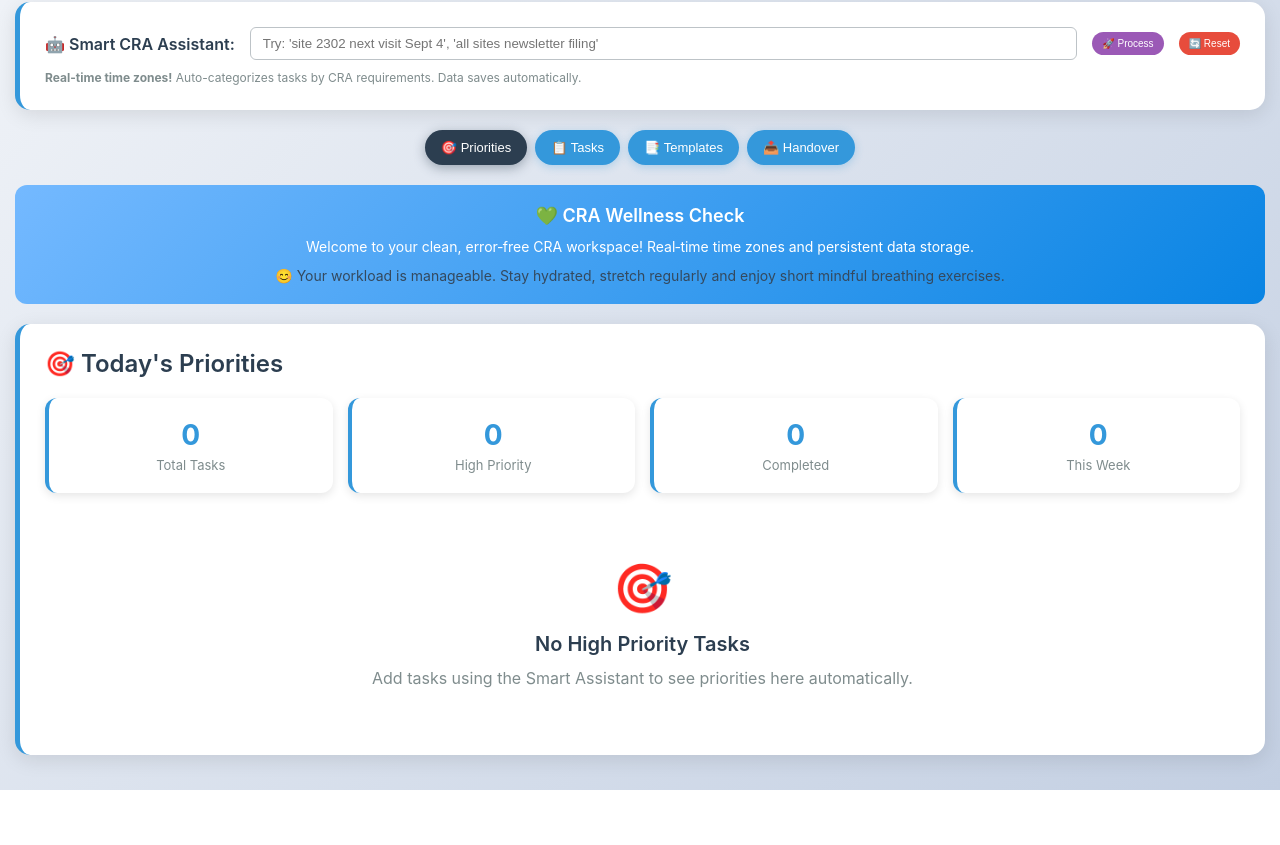
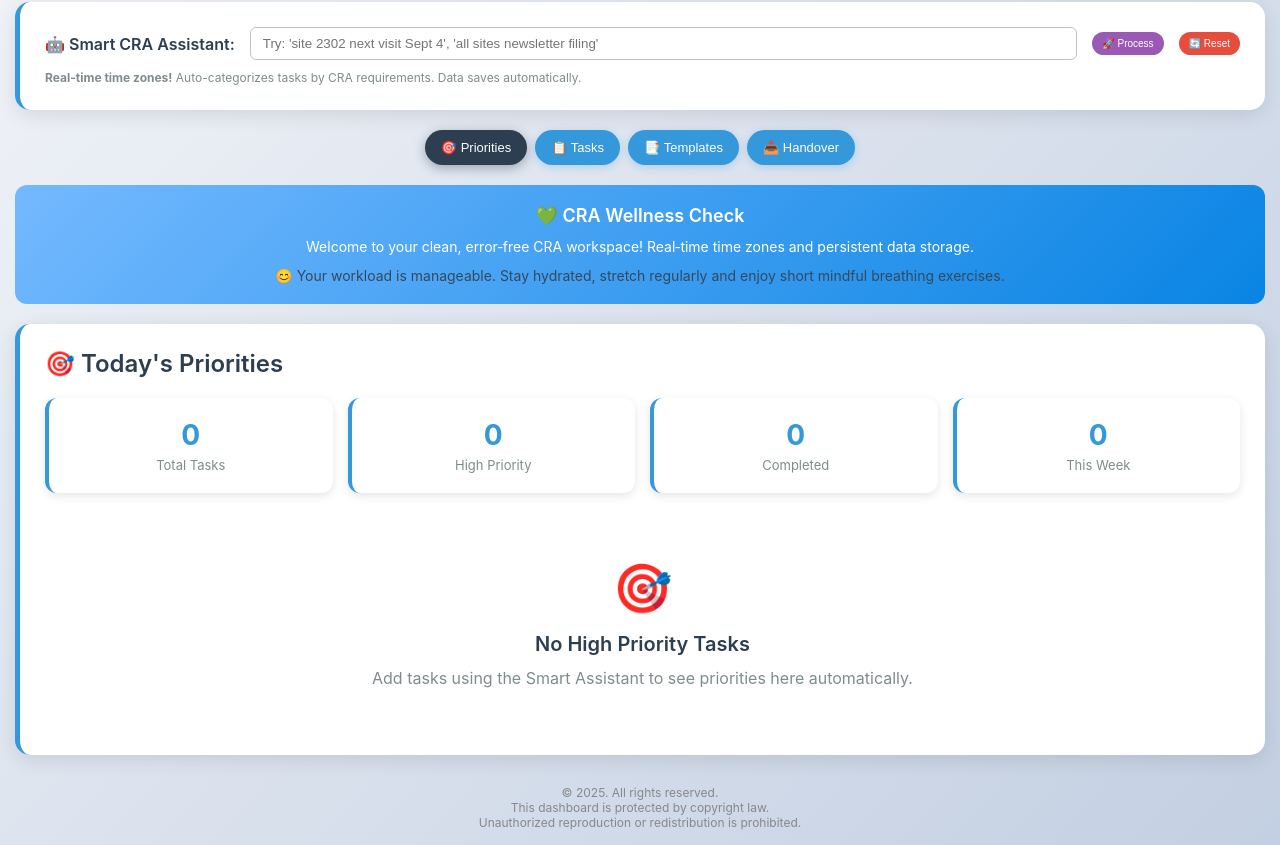
Before and after one commit to maikaramacciato-creator/cra-dashboard, a plain HTML site: page index.html in a window 1280 px wide. Shown: the part 289-1134 px from the top of the page. Before the commit the page ends 1079 px from the top, so only its background shows below. Drawn offline with Linux system fonts and the light colour scheme.

Commit message:
Update index.html
Added copyright footer

```diff
--- a/index.html
+++ b/index.html
@@ -2163,5 +2163,12 @@ function handleQuickAdd(inputText) {
         alert("Task saved (logic to store it would go here).");
     }
 }
-</script></body>
+</script><footer style="text-align:center; font-size:12px; color:#888; margin-top:30px;">
+  © 2025. All rights reserved.
+  <br>
+  This dashboard is protected by copyright law.
+  <br>
+  Unauthorized reproduction or redistribution is prohibited.
+</footer>
+</body>
 </html>
```
